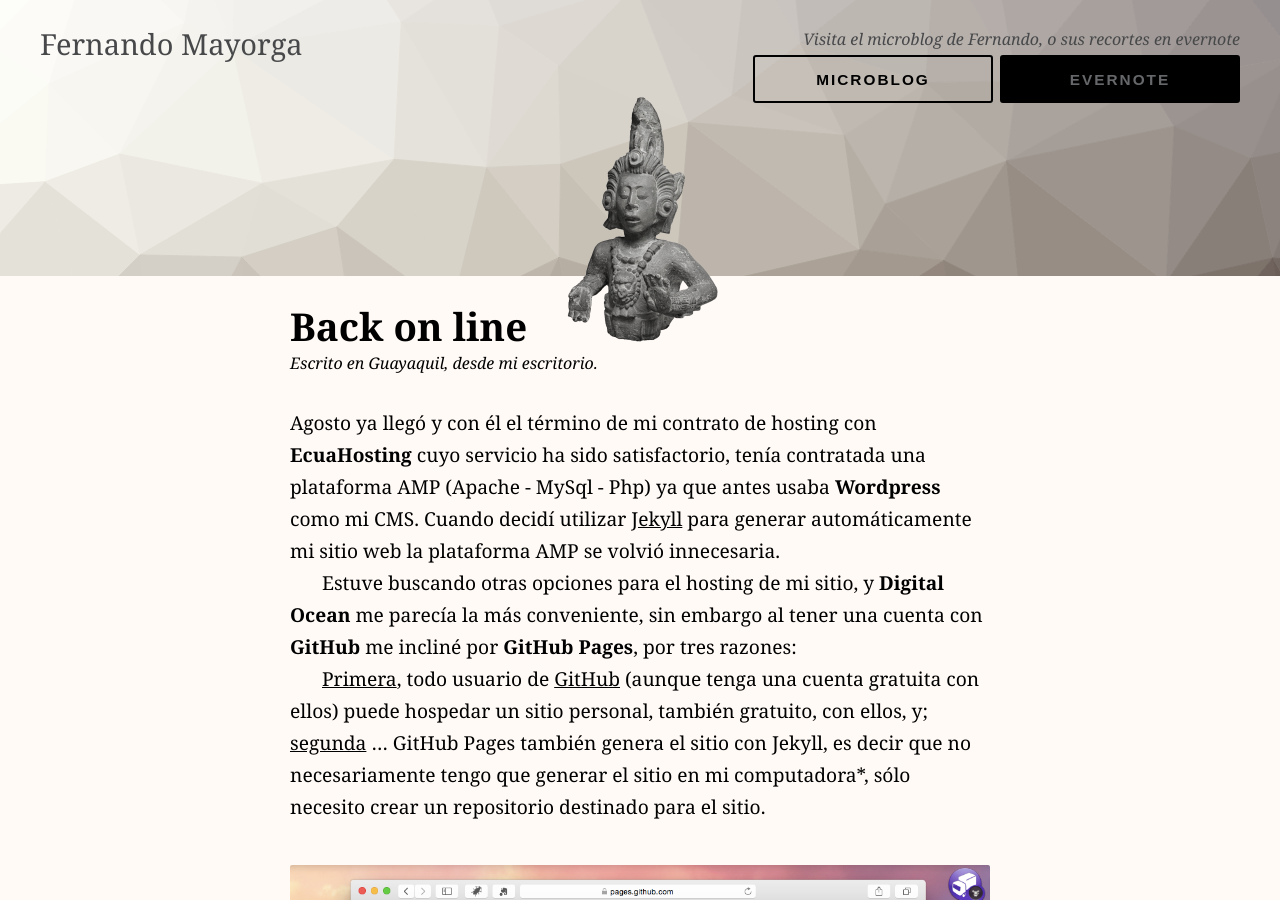
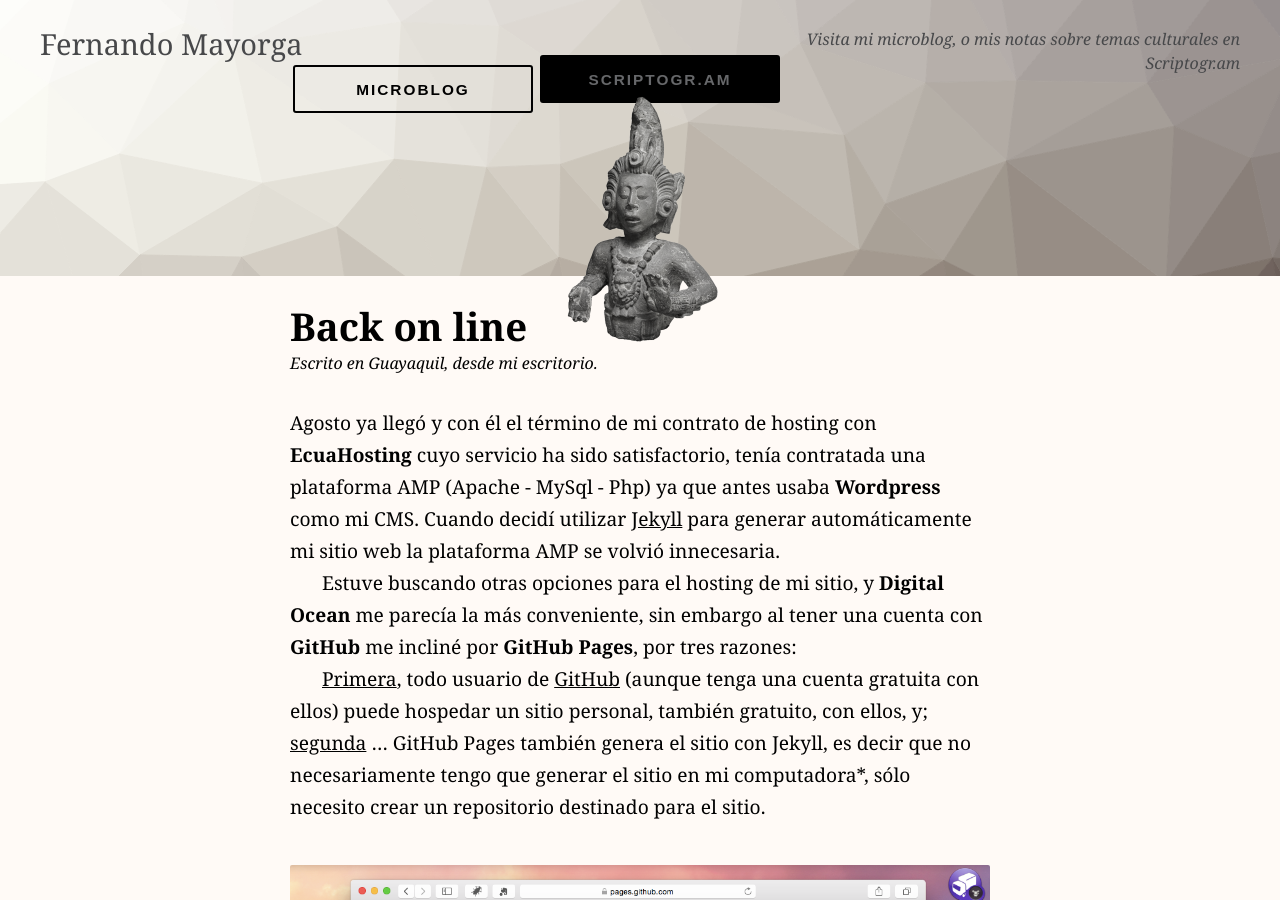
Before and after one commit to fernanz/fernanz.github.io, a Jekyll site: the page built from index.html, in a window 1280 px wide and 900 px high. Built offline with Jekyll 4.4.1, drawn with Linux system fonts in a browser that asks for light colours; Markdown is read by kramdown in place of the engine named in the settings; comment, search, counter and statistics services are not loaded.

Commit message:
Update
Actualizando los links para derivar al blog de Scriptogr.am

```diff
--- a/_includes/header.html
+++ b/_includes/header.html
@@ -9,10 +9,10 @@
           </a>
         </span>
       </h1>
-      <h2>Visita el microblog de Fernando, o sus recortes en evernote</h2>
+      <h2>Visita mi microblog, o mis notas sobre temas culturales en Scriptogr.am</h2>
       <nav role="navigation">
       <ul>
-      	<li class="evernote"><a class="evernote" href="https://www.evernote.com/pub/fernandomayorga/ars">EVERNOTE</a></li>
+      	<li class="evernote"><a class="evernote" href="http://m.fernandomayorga.me">SCRIPTOGR.AM</a></li>
       	<li><a class="scriptorium" href="http://blog.fernandomayorga.me">MICROBLOG</a></li>
       </ul>
       </nav>
```
